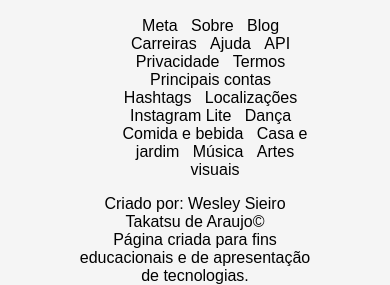
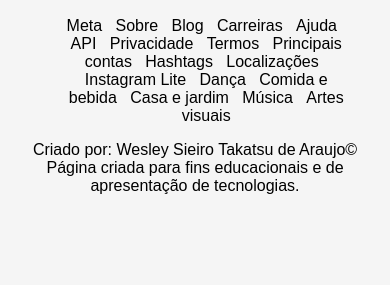
Before and after one commit to wesleytakatsu/Treino-Instagram-LandingPage, a plain HTML site: page index.html in a window 390 px wide. Shown: the part 893-1178 px from the top of the page. After the commit the page ends 1088 px from the top, so only its background shows below. Drawn offline with Linux system fonts and the light colour scheme.

Commit message:
Corrigindo de novo o Footer

```diff
--- a/style.css
+++ b/style.css
@@ -114,16 +114,21 @@ body {
     color: blue;
 }
 
+/*footer {
+    background-color: blue;
+}*/
+
 #all-footer {
     margin-left: 20%;
     margin-right: 20%;
     width: 60%;
     flex-direction: column;
     justify-content: center;
-    /* background-color: blue; */
+    /*background-color: blue;*/
 }
 .footer-links {
-    width: 100%;
+    width: 95%;
+    padding-right: 5%;
     /* background-color: aquamarine; */
 }
 ul {
@@ -136,3 +141,14 @@ ul li{
 .item {
     text-align: center;
 }
+
+@media (max-width: 500px) {
+    #all-footer {
+        margin-left: 5%;
+        margin-right: 5%;
+        width: 90%;
+    }
+    #credenciais {
+        width: 90%;
+    }
+}
```
